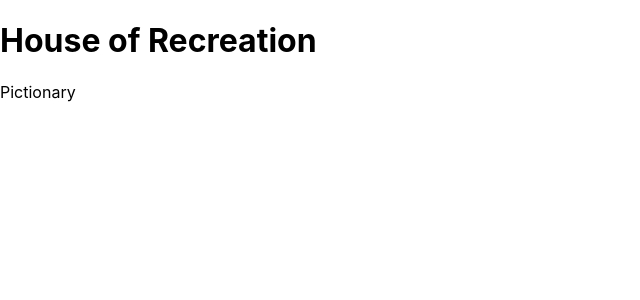
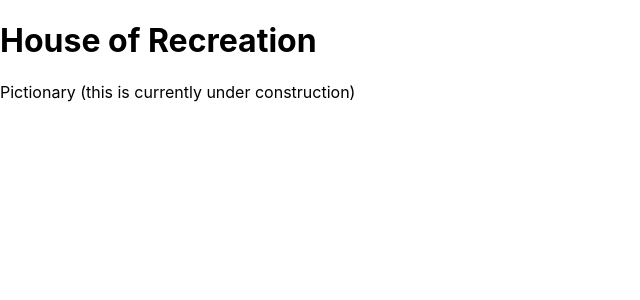
Before and after one commit to tanayseven/house-of-recreation, a React (Create React App) app: page /#/pictionary in a window 1280 px wide. Shown: the top 300 px of the page, without its empty margins (0-640 px from the left). Built offline with nearby package versions, Linux system fonts and the light colour scheme.

Commit message:
Add typed ramda.js, final renaming of Chat to Codewords, make Pictionary WIP

```diff
--- a/package.json
+++ b/package.json
@@ -7,6 +7,7 @@
     "@testing-library/user-event": "^7.2.1",
     "@types/jest": "^24.9.1",
     "@types/node": "^12.12.47",
+    "@types/ramda": "github:types/npm-ramda#dist",
     "@types/react": "^16.9.36",
     "@types/react-dom": "^16.9.8",
     "@types/react-router-dom": "^5.1.5",
--- a/src/App.tsx
+++ b/src/App.tsx
@@ -11,7 +11,7 @@ function App(): JSX.Element {
             <Route exact path="/">
                 <Home />
             </Route>
-            <Route path="/chat">
+            <Route path="/codewords">
                 <Codewords roomName="this-is-some-random-room-abcdefgh" />
             </Route>
             <Route path="/pictionary">
--- a/src/Home.tsx
+++ b/src/Home.tsx
@@ -17,8 +17,8 @@ function Home(): JSX.Element {
                 <label htmlFor="room-type">Create a Room</label>
                 <select name="room-types" id="room-type" onChange={roomSelect}>
                     <option value="">Select an option</option>
-                    <option value="chat">Chat</option>
-                    <option value="pictionary">Pictionary</option>
+                    <option value="codewords">Codewords</option>
+                    <option value="pictionary">Pictionary (Work in Progress)</option>
                 </select>
                 <p>
                     <Link to="/about">About</Link>
--- a/src/Pictionary.tsx
+++ b/src/Pictionary.tsx
@@ -5,7 +5,7 @@ function Pictionary(): JSX.Element {
         <div>
             <h1>House of Recreation</h1>
             <div>
-                <p>Pictionary</p>
+                <p>Pictionary (this is currently under construction)</p>
             </div>
         </div>
     );
```
Also changed, not shown: 1 other file (tests, documents, lock files or other folders).
